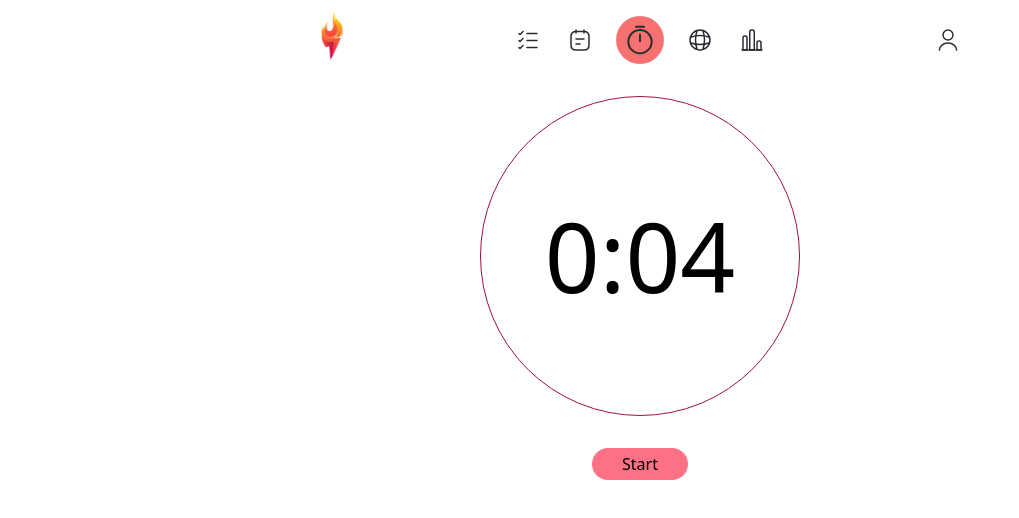
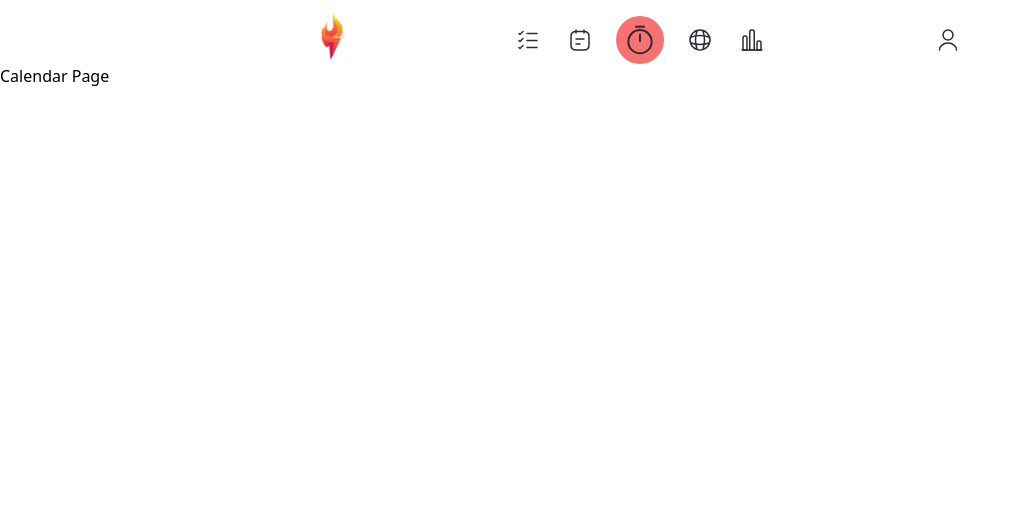
Before and after one commit to kasparas-ban/torch, a React (Vite) app: page /calendar in a window 1280 px wide. Shown: the top 518 px of the page, without its empty margins (0-1019 px from the left). Built offline with nearby package versions, Linux system fonts and the light colour scheme.

Commit message:
Added react router

```diff
--- a/package.json
+++ b/package.json
@@ -11,6 +11,7 @@
   "dependencies": {
     "react": "^18.2.0",
     "react-dom": "^18.2.0",
+    "react-router-dom": "^6.8.1",
     "vite-plugin-svgr": "^2.4.0"
   },
   "devDependencies": {
--- a/src/App.tsx
+++ b/src/App.tsx
@@ -1,14 +1,26 @@
-import Timer from "./components/Timer"
+import { BrowserRouter, Routes, Route } from "react-router-dom"
+import NavigationBar from "./components/NavigationBar"
+import TimerPage from "./pages/TimerPage"
+import GoalsPage from "./pages/GoalsPage"
+import CalendarPage from "./pages/CalendarPage"
+import WorldPage from "./pages/WorldPage"
+import StatsPage from "./pages/StatsPage"
 import "./App.css"
 
 function App() {
-  const initialTime = 4 //5 * 60
-
   return (
     <>
-      <main>
-        <Timer initialTime={initialTime} />
-      </main>
+      <BrowserRouter>
+        <NavigationBar />
+        <Routes>
+          <Route index element={<TimerPage />} />
+          <Route path="goals" element={<GoalsPage />} />
+          <Route path="calendar" element={<CalendarPage />} />
+          <Route path="world" element={<WorldPage />} />
+          <Route path="stats" element={<StatsPage />} />
+          <Route path="*" element={<>Page not found</>} />
+        </Routes>
+      </BrowserRouter>
     </>
   )
 }
--- a/src/components/NavigationBar.tsx
+++ b/src/components/NavigationBar.tsx
@@ -1,4 +1,5 @@
 import { useState } from "react"
+import { Link } from "react-router-dom"
 import { ReactComponent as GoalsIcon } from "../assets/navigation_icons/goals.svg"
 import { ReactComponent as CalendarIcon } from "../assets/navigation_icons/calendar.svg"
 import { ReactComponent as TimerIcon } from "../assets/navigation_icons/timer.svg"
@@ -18,11 +19,20 @@ function NavigationBar() {
         <TorchLogo className="h-12 w-6" />
       </div>
       <ul className="flex h-12 space-x-1 overflow-visible rounded-[16px] px-4">
-        <NavigationLink Icon={GoalsIcon} linkName={"Goals"} />
-        <NavigationLink Icon={CalendarIcon} linkName={"Calendar"} />
-        <NavigationLink Icon={TimerIcon} linkName={"Timer"} highlight />
-        <NavigationLink Icon={WorldIcon} linkName={"World"} />
-        <NavigationLink Icon={StatsIcon} linkName={"Stats"} />
+        <NavigationLink path={"goals"} Icon={GoalsIcon} linkName={"Goals"} />
+        <NavigationLink
+          path="calendar"
+          Icon={CalendarIcon}
+          linkName="Calendar"
+        />
+        <NavigationLink
+          path="timer"
+          Icon={TimerIcon}
+          linkName="Timer"
+          highlight
+        />
+        <NavigationLink path="world" Icon={WorldIcon} linkName={"World"} />
+        <NavigationLink path="stats" Icon={StatsIcon} linkName={"Stats"} />
       </ul>
       <div className="group flex items-center hover:cursor-pointer max-[400px]:hidden">
         <UserIcon className="h-8" />
@@ -89,13 +99,19 @@ function NavigationBar() {
 
 interface NavigationLinkProps {
   Icon: React.FunctionComponent<React.SVGProps<SVGSVGElement>>
+  path: string
   linkName: string
   highlight?: boolean
 }
 
-function NavigationLink({ Icon, linkName, highlight }: NavigationLinkProps) {
+function NavigationLink({
+  Icon,
+  path,
+  linkName,
+  highlight,
+}: NavigationLinkProps) {
   return (
-    <li className="flex flex-col items-center justify-center">
+    <Link to={path} className="flex flex-col items-center justify-center">
       {highlight ? (
         <div className="peer mx-2 rounded-full bg-red-400 py-2 px-2 hover:cursor-pointer hover:bg-rose-500">
           <Icon className="mx-auto h-8 w-8 text-slate-800" />
@@ -110,7 +126,7 @@ function NavigationLink({ Icon, linkName, highlight }: NavigationLinkProps) {
           {linkName}
         </div>
       </div>
-    </li>
+    </Link>
   )
 }
 
--- a/src/main.tsx
+++ b/src/main.tsx
@@ -1,12 +1,10 @@
-import React from 'react'
-import ReactDOM from 'react-dom/client'
-import App from './App'
-import NavigationBar from './components/NavigationBar'
-import './index.css'
+import React from "react"
+import ReactDOM from "react-dom/client"
+import App from "./App"
+import "./index.css"
 
-ReactDOM.createRoot(document.getElementById('root') as HTMLElement).render(
+ReactDOM.createRoot(document.getElementById("root") as HTMLElement).render(
   <React.StrictMode>
-    <NavigationBar />
     <App />
-  </React.StrictMode>,
+  </React.StrictMode>
 )
--- /dev/null
+++ b/src/pages/CalendarPage.tsx
@@ -0,0 +1,5 @@
+function CalendarPage() {
+  return <>Calendar Page</>
+}
+
+export default CalendarPage
--- /dev/null
+++ b/src/pages/GoalsPage.tsx
@@ -0,0 +1,5 @@
+function GoalsPage() {
+  return <>Goals Page</>
+}
+
+export default GoalsPage
--- /dev/null
+++ b/src/pages/StatsPage.tsx
@@ -0,0 +1,5 @@
+function StatsPage() {
+  return <>Stats Page</>
+}
+
+export default StatsPage
--- /dev/null
+++ b/src/pages/TimerPage.tsx
@@ -0,0 +1,8 @@
+import Timer from "../components/Timer"
+
+function TimerPage() {
+  const initialTime = 4 //5 * 60
+  return <Timer initialTime={initialTime} />
+}
+
+export default TimerPage
--- /dev/null
+++ b/src/pages/WorldPage.tsx
@@ -0,0 +1,5 @@
+function WorldPage() {
+  return <>World Page</>
+}
+
+export default WorldPage
```
Also changed, not shown: 1 other file (tests, documents, lock files or other folders).
